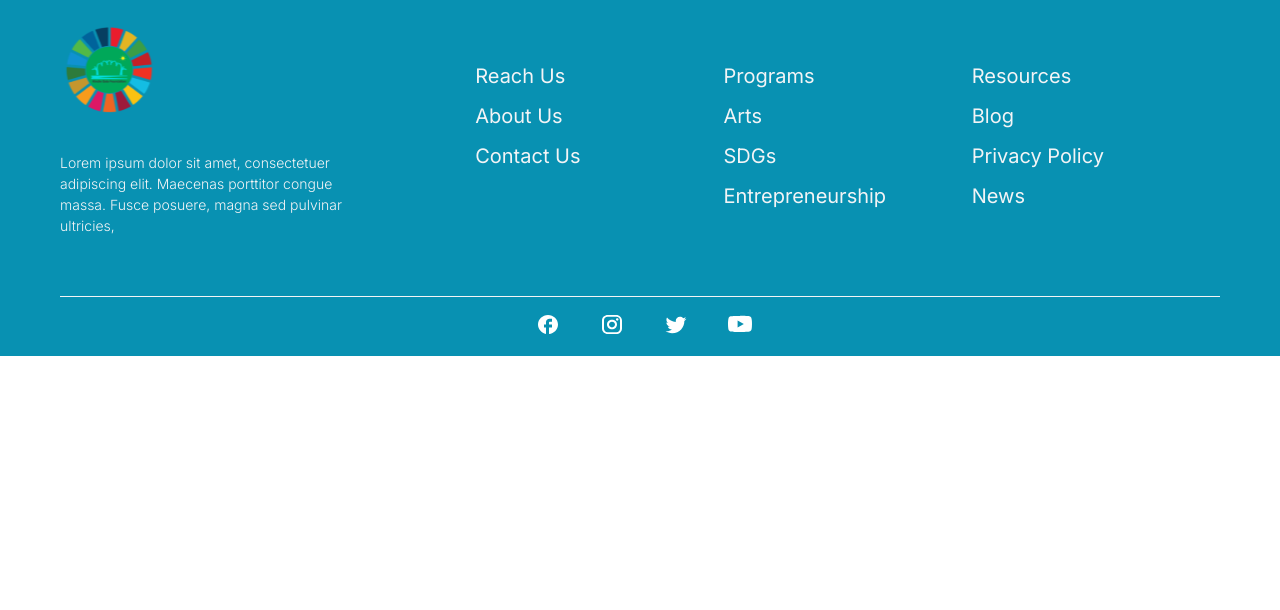
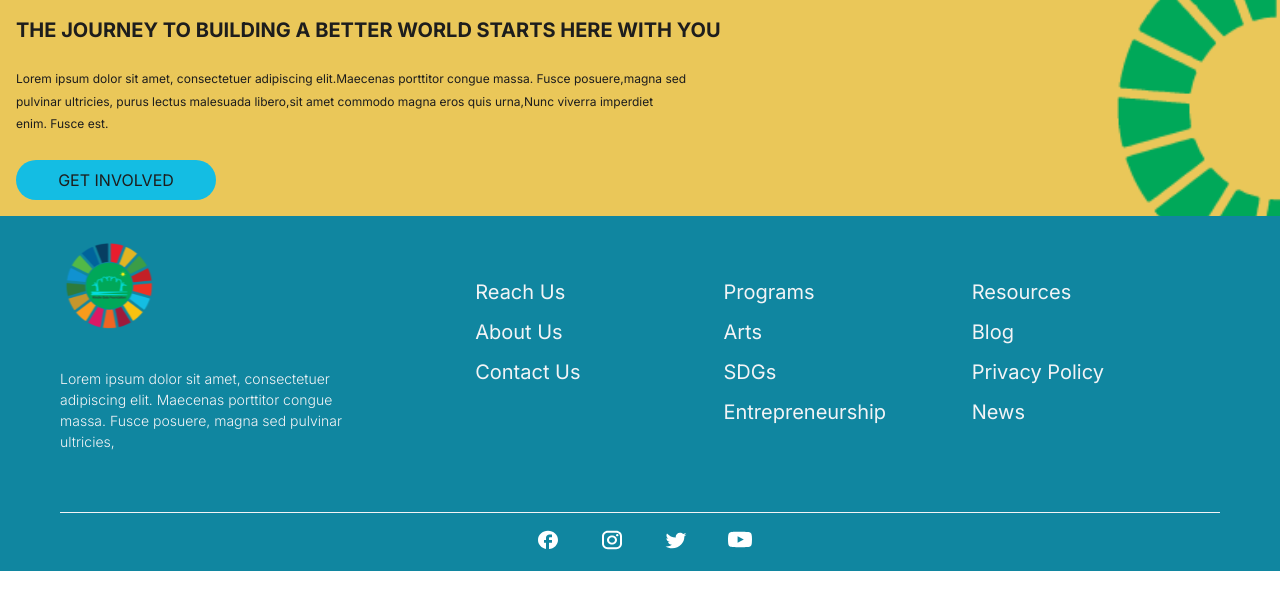
Before and after one commit to TheAwesomeTechGirl/kgfcdmothership, a Next.js app: page / in a window 1280 px wide. Shown: the top 610 px of the page. Built offline with nearby package versions, Linux system fonts and the light colour scheme.

Commit message:
Added the join section

```diff
--- a/app/globals.css
+++ b/app/globals.css
@@ -1,8 +1,3 @@
-
-
-@import url('https://fonts.googleapis.com/css2?family=Josefin+Sans:wght@300;400;600&family=Open+Sans:ital@0;1&display=swap');
-
-
 @tailwind base;
 @tailwind components;
 @tailwind utilities;
--- a/app/page.js
+++ b/app/page.js
@@ -1,9 +1,12 @@
 import Footer from "@/components/Footer";
+import Join from "@/components/Join";
 
 export default function Home() {
   return (
     <main className="overflow-hidden" >
+      <Join/>
        <Footer/>
+
     </main>
   );
 }
--- /dev/null
+++ b/components/Button.js
@@ -0,0 +1,12 @@
+'use client';
+import React from 'react';
+
+const Button = ({ text, onClick }) => {
+  return (
+    <button type="button" onClick={onClick} className='bg-[#14BDE3] text-[#1D1D1D] rounded-full p-[8px] w-[200px] h-[40px] justify-center items-center'>
+      {text}
+    </button>
+  );
+};
+
+export default Button;
--- a/components/Footer.js
+++ b/components/Footer.js
@@ -3,7 +3,7 @@ import React from 'react';
 
 function Footer() {
   return (
-    <div className='footer bg-cyan-600 text-gray-100'>
+    <div className='footer bg-[#1086A0] text-gray-100'>
       <div className=' w-full p-6 lg:max-w-[1200px] lg:mx-auto  md:p-5 '>
        <div className='justify-center items-center flex flex-col md:flex-row md:space-x-24'>
        <div className='footerlogo  flex flex-row md:w-[30%] gap-6 mb-5 md:flex-col md:space-y-3'>
--- /dev/null
+++ b/components/Join.jsx
@@ -0,0 +1,29 @@
+'use client'; // Add this line at the top
+import React from 'react';
+import Button from '../components/Button';
+
+function Join() {
+    const handleClick = () => {
+      console.log('Button clicked!');
+    };
+
+    return (
+      <>
+        <div className='bg-[#E3B522] bg-opacity-75 p-4 relative items-center justify-center text-[#1D1D1D] bg-no-repeat bg-right' style={{ backgroundImage: "url('./Asset.svg')"  }}>
+      <div className=' space-y-6 '>
+        <h1 className='text-[15px] font-bold leading-[28px] sm:text-[25px] md:text-[16px] lg:text-[20px]'>THE JOURNEY TO BUILDING A BETTER WORLD STARTS HERE WITH YOU</h1>
+        <p className='font-normal text-[16px]  md:text-[10px] lg:text-[12px] leading-[22.5px]'>
+          Lorem ipsum dolor sit amet, consectetuer adipiscing elit.Maecenas porttitor congue massa. Fusce posuere,magna sed
+          <br/>
+           pulvinar ultricies, purus lectus malesuada libero,sit amet commodo magna eros quis urna,Nunc viverra imperdiet
+          <br/>
+           enim. Fusce est.
+        </p>
+        <Button text="GET INVOLVED" onClick={handleClick} />
+        </div>
+        </div>
+      </>
+    );
+}
+
+export default Join;
--- a/components/index.js
+++ b/components/index.js
@@ -2,4 +2,5 @@ import Footer from "./Footer";
 
 export {
     Footer
+
 }
```
Also changed, not shown: public/Asset.svg (added).
